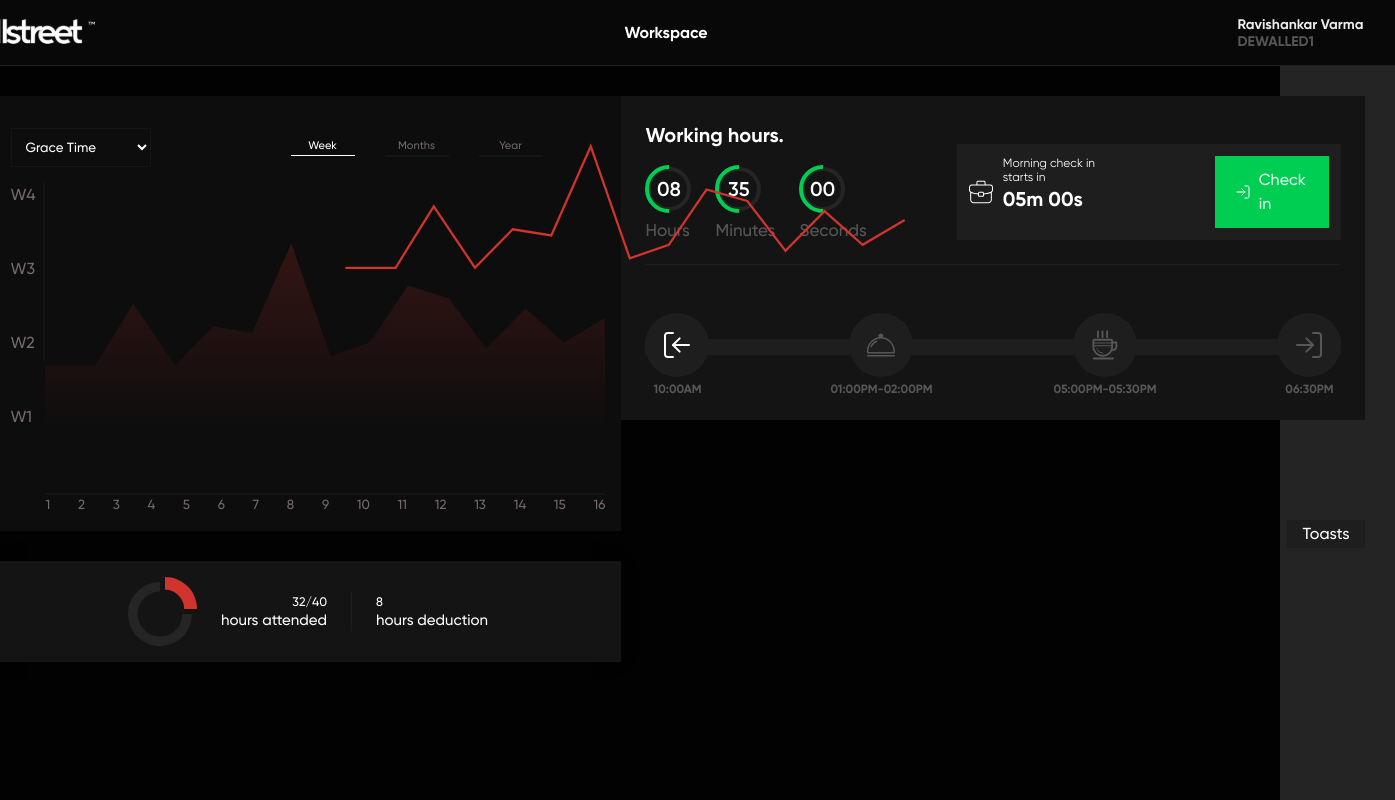
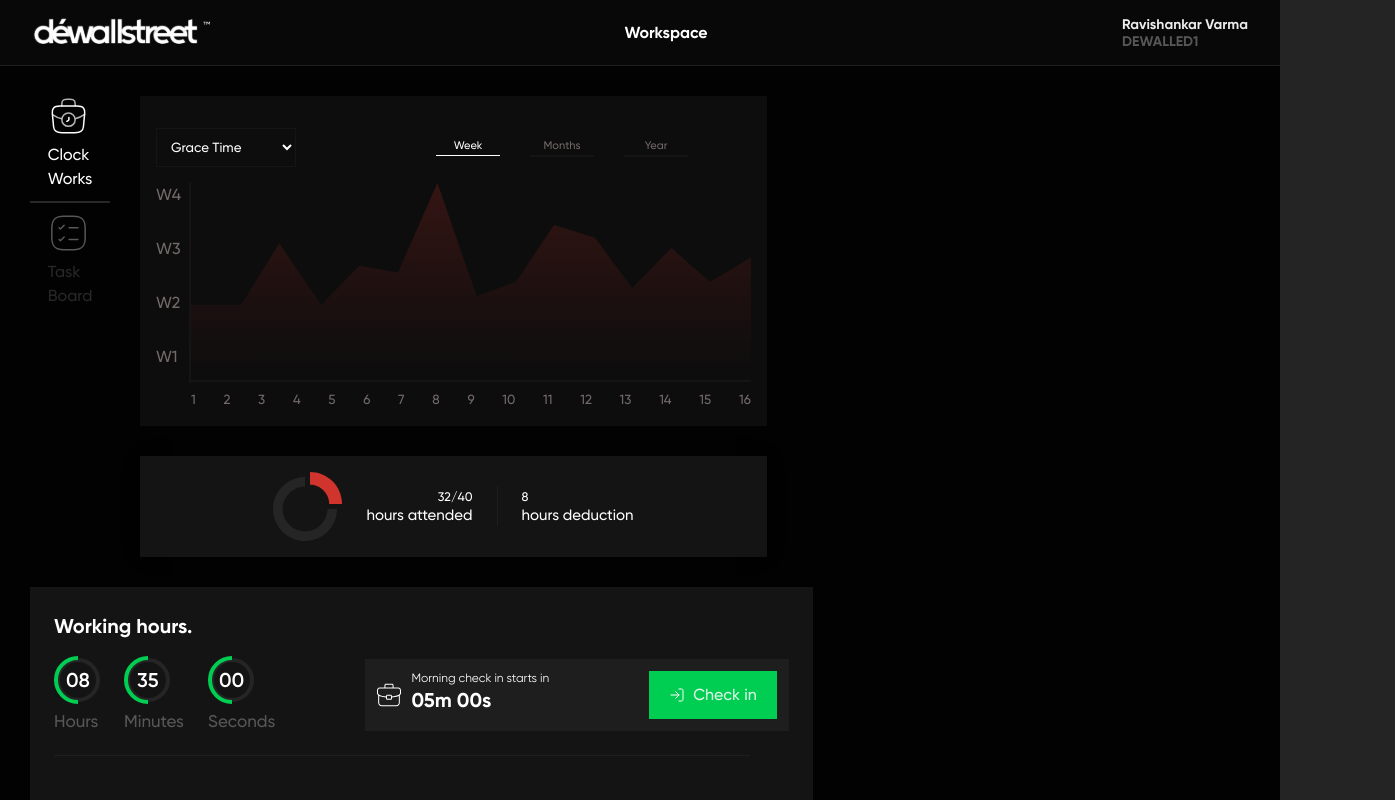
Before and after one commit to chieftain-defutura/Dewallstreet-Timesheet, a React (Vite) app: page /home in a window 1280 px wide. Shown: the top 800 px of the page, 1395 px wide, since content can reach past the window. Built offline with nearby package versions, Linux system fonts and the light colour scheme.

Commit message:
pull home

```diff
--- a/src/components/Assigntasks/Timelinegraph/timelinegraph.css
+++ b/src/components/Assigntasks/Timelinegraph/timelinegraph.css
@@ -36,7 +36,7 @@
 }
 .vertical_line_graph {
   border: 0.1px solid rgb(23, 20, 20);
-  height: 178px;
+  height: 200px;
 }
 .horizontal_line_graph {
   border: 0.1px solid rgb(23, 20, 20);
@@ -58,7 +58,7 @@
 .week_days {
   display: flex;
   flex-direction: column;
-  gap: 50px;
+  gap: 30px;
 }
 .timeline_graph_main {
   background-color: rgb(13, 13, 13);
@@ -70,12 +70,7 @@
 .days {
   display: flex;
   flex-direction: column;
-  gap: -10px;
-}
-.days > #outline_graph {
-  position: absolute;
-  bottom: 530px;
-  left: 345px;
+  gap: 8px;
 }
 .month > div,
 .year > div {
--- a/src/components/Assigntasks/Timelinegraph/timelinegraph.jsx
+++ b/src/components/Assigntasks/Timelinegraph/timelinegraph.jsx
@@ -1,6 +1,5 @@
 import React from "react";
 import graphchart from "../../../assets/images/graphchart.svg";
-import graphchartoutline from "../../../assets/images/graphchartoutline.svg";
 import "./timelinegraph.css";
 const Timelinegraph = () => {
   return (
@@ -41,13 +40,7 @@ const Timelinegraph = () => {
           <div className="vertical_line_graph"></div>
         </div>
         <div className="days">
-          <img
-            id="outline_graph"
-            src={graphchartoutline}
-            alt="image"
-            width="560px"
-          />
-          <img src={graphchart} alt="image" width="560px" height="310px" />
+          <img src={graphchart} alt="image" />
           <div className="horizontal_line_graph"></div>
           <div className="total_days">
             <h5>1</h5>
--- a/src/components/Assigntasks/homepage.css
+++ b/src/components/Assigntasks/homepage.css
@@ -1,8 +1,15 @@
 .homepage_main {
   display: flex;
+  flex-wrap: wrap;
+
   flex-direction: row;
-  justify-content: space-around;
   padding: 30px;
+  gap: 30px;
+}
+@media (max-width: 1000px) {
+  .homepage_main {
+    display: flex;
+  }
 }
 .hours_deduction {
   display: flex;
--- a/src/components/Button/Button.css
+++ b/src/components/Button/Button.css
@@ -6,7 +6,6 @@
   padding: 12px 20px;
   gap: 8px;
   display: flex;
-  width: 132px;
 }
 .access {
   display: flex;
```
